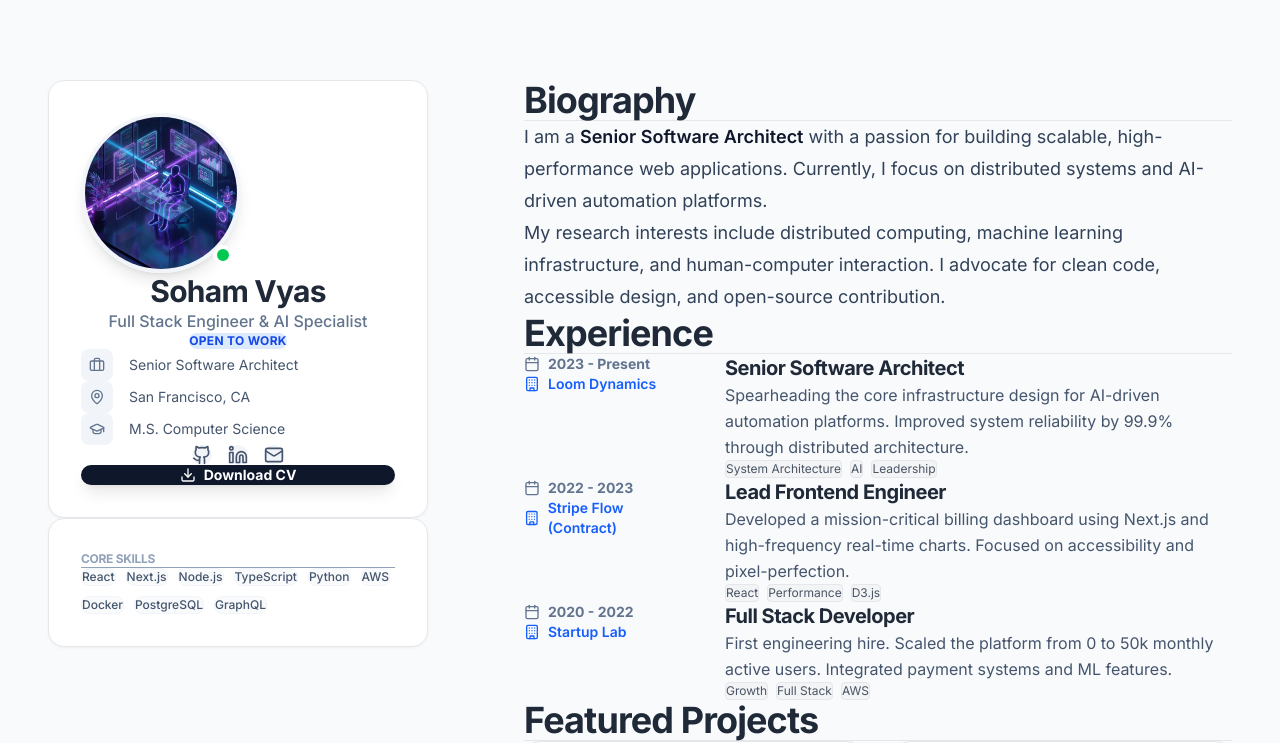
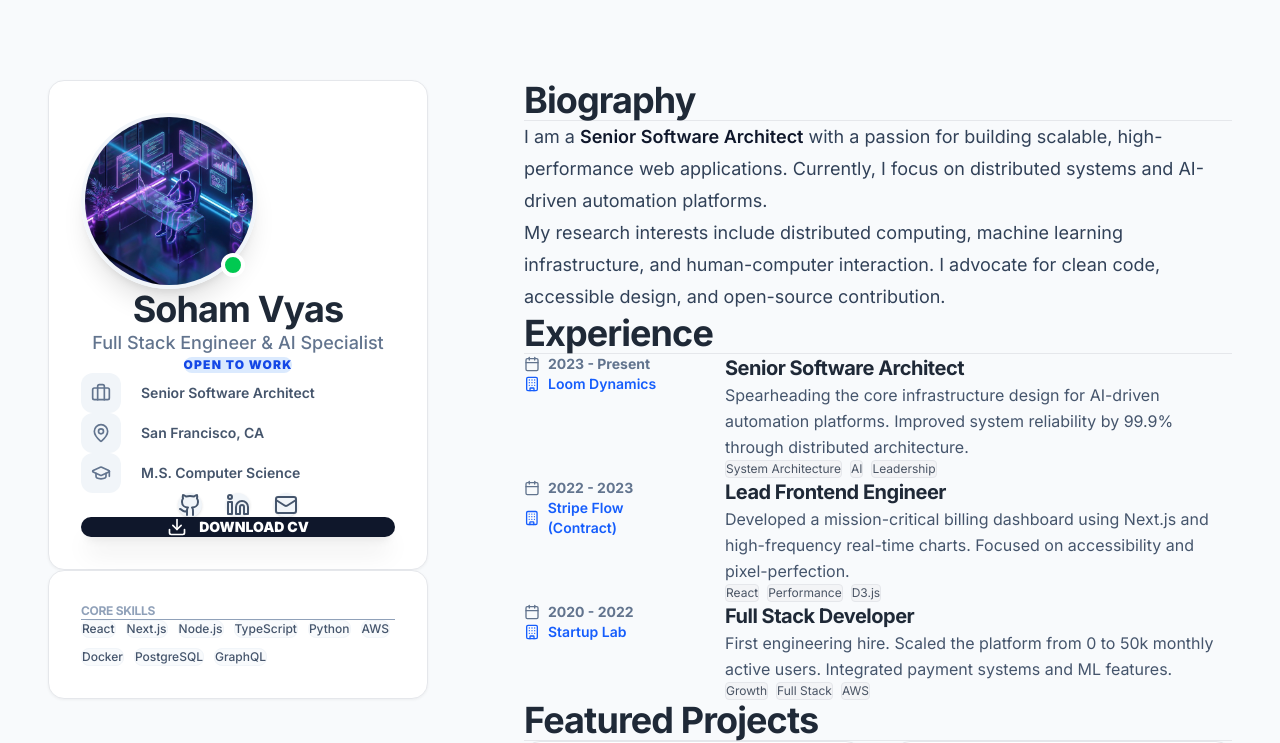
Before and after one commit to vyassoham/myweb, a Next.js app: page / in a window 1280 px wide. Shown: the top 743 px of the page. Built offline with nearby package versions, Linux system fonts and the light colour scheme.

Commit message:
UI: Critical spacing update for Sidebar - fixed cramped elements, increased vertical rhythm and padding

```diff
--- a/app/components/AcademicSidebar.tsx
+++ b/app/components/AcademicSidebar.tsx
@@ -8,67 +8,67 @@ export default function Sidebar(): React.JSX.Element {
     return (
         <aside className="sidebar space-y-8"> {/* Increased spacing */}
             {/* Profile Card */}
-            <div className="academic-card text-center p-8"> {/* Increased padding */}
-                <div className="relative w-40 h-40 mx-auto mb-6"> {/* Larger image */}
+            <div className="academic-card text-center p-10"> {/* More padding */}
+                <div className="relative w-44 h-44 mx-auto mb-8"> {/* Larger image and more bottom margin */}
                     <Image
                         src="/assets/hero.png" // Using existing image
                         alt="Profile"
                         fill
-                        className="object-cover rounded-full border-4 border-slate-100 dark:border-slate-800 shadow-lg"
+                        className="object-cover rounded-full border-4 border-slate-100 dark:border-slate-800 shadow-xl"
                     />
-                    <div className="absolute bottom-2 right-2 w-5 h-5 bg-green-500 rounded-full border-4 border-white dark:border-slate-900" title="Available for hire" />
+                    <div className="absolute bottom-3 right-3 w-6 h-6 bg-green-500 rounded-full border-4 border-white dark:border-slate-900" title="Available for hire" />
                 </div>
 
-                <h1 className="text-3xl font-bold mb-2">Soham Vyas</h1>
-                <p className="text-base text-slate-500 dark:text-slate-400 mb-6 font-medium">Full Stack Engineer & AI Specialist</p>
+                <h1 className="text-4xl font-extrabold mb-4">Soham Vyas</h1> {/* More bottom margin and bolder */}
+                <p className="text-lg text-slate-500 dark:text-slate-400 mb-8 font-medium">Full Stack Engineer & AI Specialist</p> {/* More bottom margin */}
 
-                <div className="flex items-center justify-center gap-2 mb-8">
-                    <span className="px-4 py-1.5 bg-blue-100 dark:bg-blue-900/30 text-blue-700 dark:text-blue-300 text-xs font-bold rounded-full tracking-wide">
+                <div className="flex items-center justify-center gap-2 mb-12"> {/* Significant gap before contacts */}
+                    <span className="px-5 py-2 bg-blue-100 dark:bg-blue-900/40 text-blue-700 dark:text-blue-300 text-xs font-black rounded-full tracking-widest uppercase">
                         OPEN TO WORK
                     </span>
                 </div>
 
                 {/* Quick Contacts */}
-                <div className="space-y-4 text-left px-2">
-                    <div className="flex items-center gap-4 text-sm text-slate-600 dark:text-slate-400 group">
-                        <div className="w-8 h-8 rounded-lg bg-slate-100 dark:bg-slate-800 flex items-center justify-center text-slate-500">
-                            <Briefcase className="w-4 h-4" />
+                <div className="space-y-5 text-left px-2"> {/* More vertical gap between items */}
+                    <div className="flex items-center gap-5 text-sm text-slate-600 dark:text-slate-400 group">
+                        <div className="w-10 h-10 rounded-xl bg-slate-100 dark:bg-slate-800 flex items-center justify-center text-slate-500 group-hover:bg-blue-500 group-hover:text-white transition-all">
+                            <Briefcase className="w-5 h-5" />
                         </div>
-                        <span>Senior Software Architect</span>
+                        <span className="font-semibold">Senior Software Architect</span>
                     </div>
-                    <div className="flex items-center gap-4 text-sm text-slate-600 dark:text-slate-400">
-                        <div className="w-8 h-8 rounded-lg bg-slate-100 dark:bg-slate-800 flex items-center justify-center text-slate-500">
-                            <MapPin className="w-4 h-4" />
+                    <div className="flex items-center gap-5 text-sm text-slate-600 dark:text-slate-400 group">
+                        <div className="w-10 h-10 rounded-xl bg-slate-100 dark:bg-slate-800 flex items-center justify-center text-slate-500 group-hover:bg-blue-500 group-hover:text-white transition-all">
+                            <MapPin className="w-5 h-5" />
                         </div>
-                        <span>San Francisco, CA</span>
+                        <span className="font-semibold">San Francisco, CA</span>
                     </div>
-                    <div className="flex items-center gap-4 text-sm text-slate-600 dark:text-slate-400">
-                        <div className="w-8 h-8 rounded-lg bg-slate-100 dark:bg-slate-800 flex items-center justify-center text-slate-500">
-                            <GraduationCap className="w-4 h-4" />
+                    <div className="flex items-center gap-5 text-sm text-slate-600 dark:text-slate-400 group">
+                        <div className="w-10 h-10 rounded-xl bg-slate-100 dark:bg-slate-800 flex items-center justify-center text-slate-500 group-hover:bg-blue-500 group-hover:text-white transition-all">
+                            <GraduationCap className="w-5 h-5" />
                         </div>
-                        <span>M.S. Computer Science</span>
+                        <span className="font-semibold">M.S. Computer Science</span>
                     </div>
                 </div>
 
-                <div className="mt-10 flex justify-center gap-4">
-                    <a href="https://github.com/vyassoham" target="_blank" className="p-3 bg-slate-100 dark:bg-slate-800 rounded-xl text-slate-600 hover:text-black dark:text-slate-400 dark:hover:text-white transition-all hover:scale-110">
-                        <Github className="w-5 h-5" />
+                <div className="mt-14 flex justify-center gap-6"> {/* More gap and space before icons */}
+                    <a href="https://github.com/vyassoham" target="_blank" className="p-4 bg-slate-100 dark:bg-slate-800 rounded-2xl text-slate-600 hover:text-black dark:text-slate-400 dark:hover:text-white transition-all hover:scale-110 shadow-sm">
+                        <Github className="w-6 h-6" />
                     </a>
-                    <a href="https://linkedin.com/in/vyassoham" target="_blank" className="p-3 bg-slate-100 dark:bg-slate-800 rounded-xl text-slate-600 hover:text-blue-600 dark:text-slate-400 dark:hover:text-blue-400 transition-all hover:scale-110">
-                        <Linkedin className="w-5 h-5" />
+                    <a href="https://linkedin.com/in/vyassoham" target="_blank" className="p-4 bg-slate-100 dark:bg-slate-800 rounded-2xl text-slate-600 hover:text-blue-600 dark:text-slate-400 dark:hover:text-blue-400 transition-all hover:scale-110 shadow-sm">
+                        <Linkedin className="w-6 h-6" />
                     </a>
-                    <a href="mailto:hello@soham.lol" className="p-3 bg-slate-100 dark:bg-slate-800 rounded-xl text-slate-600 hover:text-red-600 dark:text-slate-400 dark:hover:text-red-400 transition-all hover:scale-110">
-                        <Mail className="w-5 h-5" />
+                    <a href="mailto:hello@soham.lol" className="p-4 bg-slate-100 dark:bg-slate-800 rounded-2xl text-slate-600 hover:text-red-600 dark:text-slate-400 dark:hover:text-red-400 transition-all hover:scale-110 shadow-sm">
+                        <Mail className="w-6 h-6" />
                     </a>
                 </div>
 
-                <div className="mt-8">
+                <div className="mt-12"> {/* More space before CV button */}
                     <a
                         href="/resume.pdf"
-                        className="w-full flex items-center justify-center gap-2 bg-slate-900 dark:bg-white text-white dark:text-black py-3 rounded-xl font-bold text-sm hover:opacity-90 transition-opacity shadow-lg"
+                        className="w-full flex items-center justify-center gap-3 bg-slate-900 dark:bg-white text-white dark:text-black py-4 rounded-2xl font-black text-sm hover:opacity-90 transition-all shadow-xl hover:-translate-y-1 active:scale-95"
                     >
-                        <Download className="w-4 h-4" />
-                        Download CV
+                        <Download className="w-5 h-5" />
+                        DOWNLOAD CV
                     </a>
                 </div>
             </div>
```
